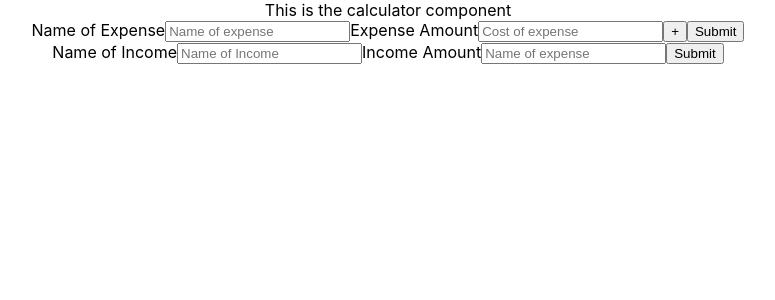
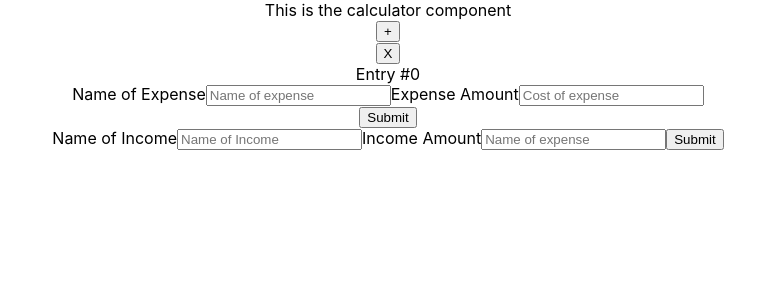
Before and after one commit to TheCaptainFalcon/iBudget_v2, a React (Create React App) app: page / in a window 1280 px wide. Shown: the top 300 px of the page, without its empty margins (252-1027 px from the left). Built offline with nearby package versions, Linux system fonts and the light colour scheme.

Commit message:
Added changes to the expense functions - relooked at original code and had to understand how it worked that way, it was quite insightful and i think its actually a better idea to keep and build on top of it. This time around, I added some notes to reference for self in the future.

```diff
--- a/package.json
+++ b/package.json
@@ -8,7 +8,8 @@
     "@testing-library/user-event": "^7.1.2",
     "react": "^16.13.1",
     "react-dom": "^16.13.1",
-    "react-scripts": "3.4.1"
+    "react-scripts": "3.4.1",
+    "styled-components": "^5.1.1"
   },
   "scripts": {
     "start": "react-scripts start",
--- a/src/components/Calculator.jsx
+++ b/src/components/Calculator.jsx
@@ -1,34 +1,89 @@
 import React, { Component } from 'react';
+import styled from 'styled-components';
 
 class Calculator extends Component {
     constructor(props) {
         super(props);
         this.state = {
             expense : [
-                { name : '', value: 0 }
+                // value is best left as string rather than 0,
+                // otherwise it adds onto the 0 + 'entry' and
+                // UX is a pain, having to manually delete before entry
+                { name : '', value: '' }
             ],
             income : [
-                { name : '', value : 0 }
+                { name : '', value : '' }
             ],
             expenseTotal: 0,
             incomeTotal: 0
         }
-        this.handleChange = this.handleChange.bind(this);
+
+        // Expense-related
         this.submitExpense = this.submitExpense.bind(this);
+        this.addExpenseForm = this.addExpenseForm.bind(this);
+        this.addExpenseState = this.addExpenseState.bind(this);
+
+        // Income-related
         this.submitIncome = this.submitIncome.bind(this);
-        this.addExpenseForm = this.addExpenseForm.bind(this);
+
     }
 
     // Expense-related
 
-    addExpenseForm() {
+    addExpenseState() {
         this.setState(prevState => ({
             expense : [...prevState.expense,
-                { name : '', value : 0 }
+                { name : '', value : '' }
             ]
         }));
-        // Add styled component of duplicate form for easier reusability
-        // or place the form into a util folder and import here for both
+    };
+
+    deleteExpense(i) {
+        let expense = [...this.state.expense];
+        expense.splice(i, 1);
+        this.setState({ expense });
+    };
+
+    addExpenseForm() {
+        return this.state.expense.map((e, i) => (
+            <div key={i}>
+                {/* Delete form button */}
+                <input
+                    name='delExpForm'
+                    type='button'
+                    value='X'
+                    onClick={this.deleteExpense.bind(this, i)}
+                />
+                <div>Entry #{i}</div>
+                <label/>Name of Expense
+                    <input
+                        // name must match associated state -- see notes
+                        name='name'
+                        type='text'
+                        placeholder='Name of expense'
+                        // must bind here, because of new instances of i,
+                        // cannot be recognized near the constructor due to scope
+                        onChange={this.expenseChanges.bind(this, i)}
+                        value={e.name}
+                        required
+                    />
+                    <label/>Expense Amount
+                    <input
+                        name='value'
+                        type='text'
+                        placeholder='Cost of expense'
+                        onChange={this.expenseChanges.bind(this, i)}
+                        value={e.value}
+                        required
+                    />
+            </div>
+        ))
+    }
+
+    expenseChanges(i, e) {
+        let expense = [...this.state.expense];
+        expense[i] = {...expense[i], [e.target.name] : e.target.value};
+        this.setState({ expense });
     };
 
     submitExpense(e) {
@@ -38,16 +93,20 @@ class Calculator extends Component {
         });
     };
 
+    // Income-related
+
+    addIncState() {
+        this.setState(prevState => ({
+            expense : [...prevState.expense,
+                { name : '', value : 0 }
+            ]
+        }));
+    };
+
     submitIncome(e) {
         e.preventDefault();
         this.setState({
 
-        });
-    };
-
-    handleChange(e) {
-        this.setState({
-            [e.target.name] : e.target.value
         });
     };
 
@@ -56,34 +115,24 @@ class Calculator extends Component {
             <div>
                 This is the calculator component
 
-                <form onSubmit={this.submitExpense}>
-                    <label/>Name of Expense
+                <form>
+
                     <input
-                        name='expenseName'
-                        type='text'
-                        placeholder='Name of expense'
-                        onChange={this.handleChange}
-                        value={this.state.expenseName}
-                    />
-                    <label/>Expense Amount
-                    <input
-                        name='expenseValue'
-                        type='text'
-                        placeholder='Cost of expense'
-                        onChange={this.handleChange}
-                        value={this.state.expenseValue}
+                        type='button'
+                        onClick={this.addExpenseState}
+                        value='+'
                     />
 
-                    <button onClick={this.addExpenseForm}>+</button>
+                    {this.addExpenseForm()}
 
-                    <input
-                    type='submit'
-                    />
+                    <input type='submit'/>
+
                 </form>
+
                 <form onSubmit={this.submitIncome}>
                     <label/>Name of Income
                     <input
-                        name='incomeName'
+                        name='name'
                         type='text'
                         placeholder='Name of Income'
                         onChange={this.handleChange}
@@ -91,7 +140,7 @@ class Calculator extends Component {
                     />
                     <label/>Income Amount
                     <input
-                        name='incomeValue'
+                        name='value'
                         type='text'
                         placeholder='Name of expense'
                         onChange={this.handleChange}
```
Also changed, not shown: 1 other file (tests, documents, lock files or other folders).
